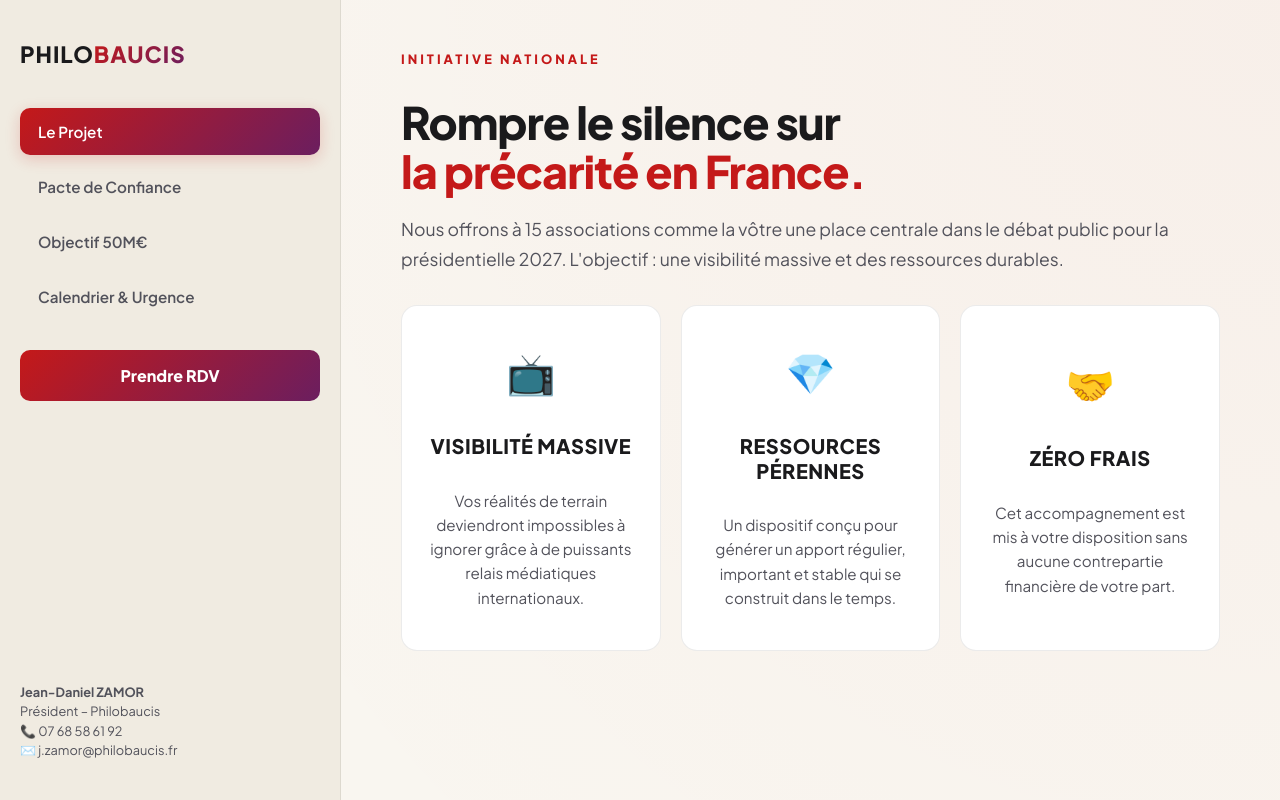
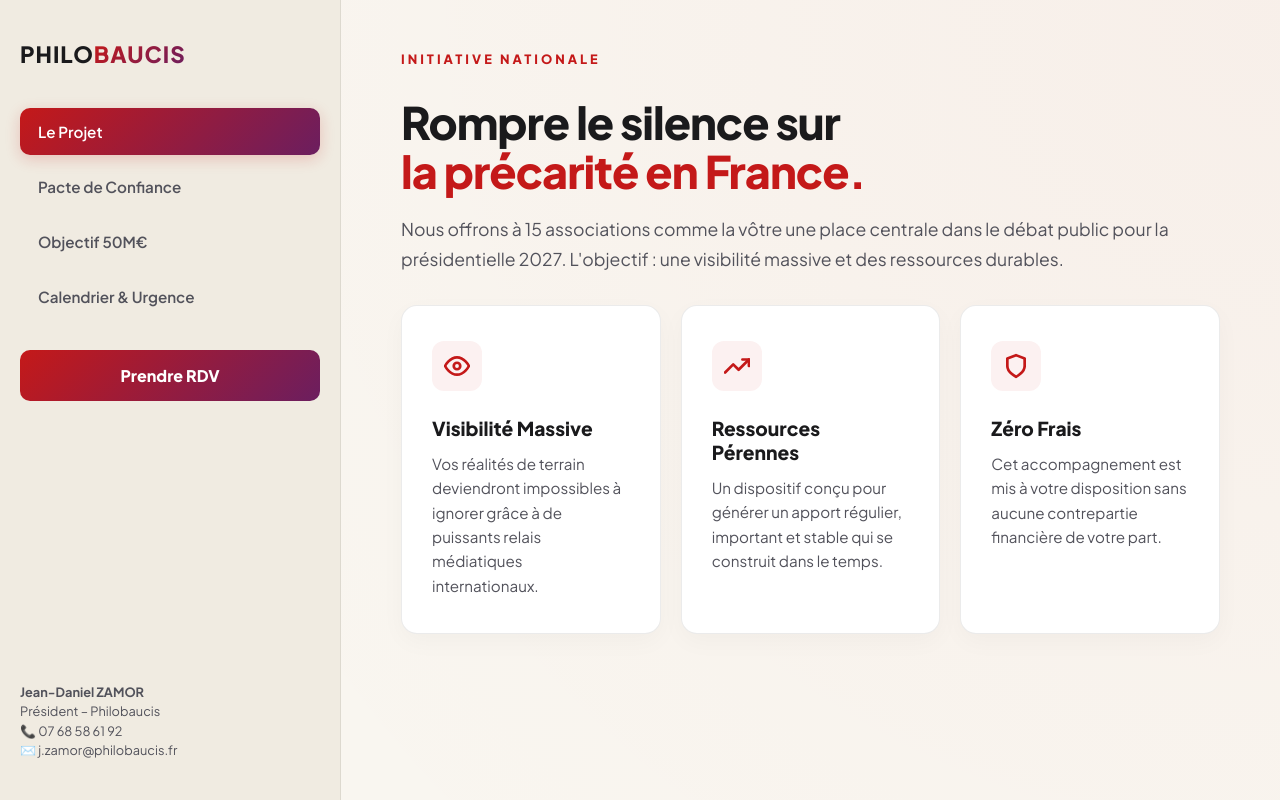
Before and after one commit to jzamor-stack/philobaucis-site, a plain HTML site: page associations/index.html in a window 1280 px wide. Drawn offline with Linux system fonts and the light colour scheme.

Commit message:
Update index.html

```diff
--- a/associations/index.html
+++ b/associations/index.html
@@ -116,32 +116,66 @@
             box-shadow: 0 12px 30px var(--glow);
         }
 
-        /* CARTES AVANTAGES */
+        /* NOUVELLES CARTES PREMIUM (Visibilité, Ressources, Zéro Frais) */
         .target-container { display: grid; grid-template-columns: repeat(3, 1fr); gap: 20px; margin-top: 30px; }
 
-        .feature-card {
-            padding: 40px 25px;
-            text-align: center;
+        .premium-feature-card {
+            background: var(--card);
+            border-radius: 16px;
+            padding: 35px 30px;
+            border: 1px solid var(--border);
+            box-shadow: 0 8px 25px rgba(0,0,0,0.03);
+            transition: all 0.4s cubic-bezier(0.175, 0.885, 0.32, 1.275);
+            position: relative;
+            overflow: hidden;
+            text-align: left;
             display: flex;
             flex-direction: column;
-            justify-content: center;
-            min-height: 250px;
+            justify-content: flex-start;
         }
-        .feature-icon {
-            font-size: 2.5rem;
-            margin-bottom: 15px;
+        /* Ligne animée en haut de la carte au survol */
+        .premium-feature-card::before {
+            content: '';
+            position: absolute;
+            top: 0; left: 0; width: 100%; height: 4px;
+            background: var(--grad);
+            transform: scaleX(0);
+            transform-origin: left;
+            transition: transform 0.4s ease;
         }
-        .feature-card h3 {
-            font-size: 1.25rem;
+        .premium-feature-card:hover {
+            transform: translateY(-6px);
+            box-shadow: 0 20px 35px rgba(196, 25, 25, 0.08);
+            border-color: transparent;
+        }
+        .premium-feature-card:hover::before {
+            transform: scaleX(1);
+        }
+
+        .pf-icon-wrapper {
+            width: 50px; height: 50px;
+            border-radius: 12px;
+            background: rgba(196, 25, 25, 0.06);
+            color: #c41919;
+            display: flex; align-items: center; justify-content: center;
+            margin-bottom: 25px;
+            transition: all 0.3s ease;
+        }
+        .premium-feature-card:hover .pf-icon-wrapper {
+            background: var(--grad);
+            color: white;
+            transform: scale(1.05) rotate(-5deg);
+        }
+        .premium-feature-card h3 {
+            font-size: 1.2rem;
             font-weight: 800;
-            margin-bottom: 15px;
+            margin: 0 0 12px 0;
             color: var(--text-dark);
-            text-transform: uppercase;
-            letter-spacing: 0.5px;
+            letter-spacing: 0px;
         }
-        .feature-card p {
+        .premium-feature-card p {
             font-size: 0.95rem;
-            margin-bottom: 0;
+            margin: 0;
             color: var(--text-muted);
             line-height: 1.6;
         }
@@ -295,20 +329,34 @@
             <p>Nous offrons à 15 associations comme la vôtre une place centrale dans le débat public pour la présidentielle 2027. L'objectif : une visibilité massive et des ressources durables.</p>
 
             <div class="target-container">
-                <div class="glow-card feature-card">
-                    <div class="feature-icon">📺</div>
+                <div class="premium-feature-card">
+                    <div class="pf-icon-wrapper">
+                        <svg xmlns="http://www.w3.org/2000/svg" width="26" height="26" viewBox="0 0 24 24" fill="none" stroke="currentColor" stroke-width="2.5" stroke-linecap="round" stroke-linejoin="round">
+                            <path d="M1 12s4-8 11-8 11 8 11 8-4 8-11 8-11-8-11-8z"></path>
+                            <circle cx="12" cy="12" r="3"></circle>
+                        </svg>
+                    </div>
                     <h3>Visibilité Massive</h3>
                     <p>Vos réalités de terrain deviendront impossibles à ignorer grâce à de puissants relais médiatiques internationaux.</p>
                 </div>
 
-                <div class="glow-card feature-card">
-                    <div class="feature-icon">💎</div>
+                <div class="premium-feature-card">
+                    <div class="pf-icon-wrapper">
+                        <svg xmlns="http://www.w3.org/2000/svg" width="26" height="26" viewBox="0 0 24 24" fill="none" stroke="currentColor" stroke-width="2.5" stroke-linecap="round" stroke-linejoin="round">
+                            <polyline points="23 6 13.5 15.5 8.5 10.5 1 18"></polyline>
+                            <polyline points="17 6 23 6 23 12"></polyline>
+                        </svg>
+                    </div>
                     <h3>Ressources Pérennes</h3>
                     <p>Un dispositif conçu pour générer un apport régulier, important et stable qui se construit dans le temps.</p>
                 </div>
 
-                <div class="glow-card feature-card">
-                    <div class="feature-icon">🤝</div>
+                <div class="premium-feature-card">
+                    <div class="pf-icon-wrapper">
+                        <svg xmlns="http://www.w3.org/2000/svg" width="26" height="26" viewBox="0 0 24 24" fill="none" stroke="currentColor" stroke-width="2.5" stroke-linecap="round" stroke-linejoin="round">
+                            <path d="M12 22s8-4 8-10V5l-8-3-8 3v7c0 6 8 10 8 10z"></path>
+                        </svg>
+                    </div>
                     <h3>Zéro Frais</h3>
                     <p>Cet accompagnement est mis à votre disposition sans aucune contrepartie financière de votre part.</p>
                 </div>
```
